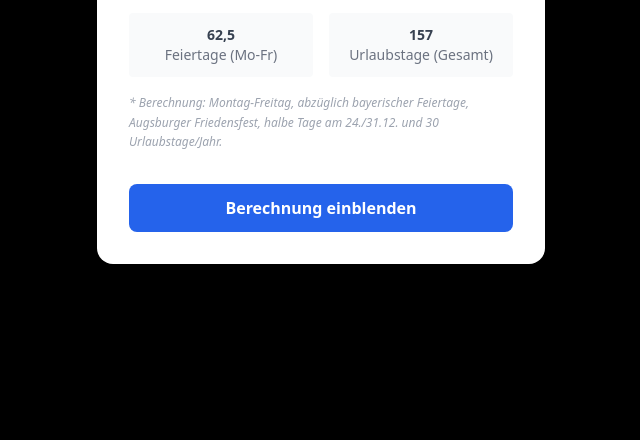
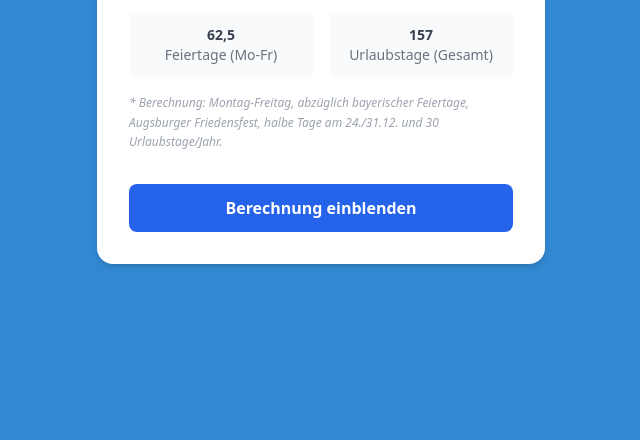
Before and after one commit to krstb/arbeitstage, a plain HTML site: page index.html in a window 1280 px wide. Shown: the part 360-800 px from the top of the page, without its empty margins (319-959 px from the left). Drawn offline with nearby package versions, Linux system fonts and the light colour scheme.

Commit message:
Update index.html

```diff
--- a/index.html
+++ b/index.html
@@ -30,7 +30,7 @@
         }
 
         body {
-            background-color: #000000 !important; /* Explizit schwarz für den gesamten Body */
+            background-color: #3289D1 !important; /* Explizit schwarz für den gesamten Body */
             margin: 0;
             padding: 0;
             font-family: ui-sans-serif, system-ui, -apple-system, BlinkMacSystemFont, "Segoe UI", Roboto, "Helvetica Neue", Arial, sans-serif;
```
